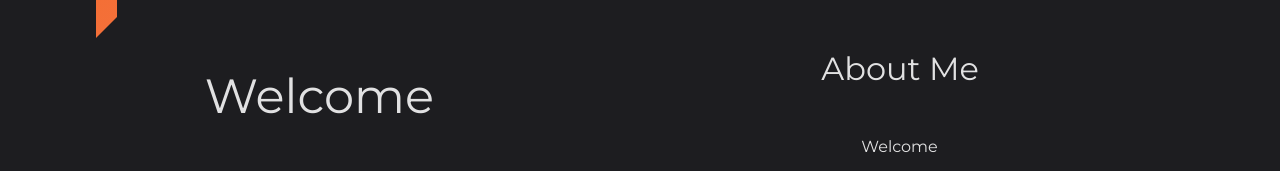
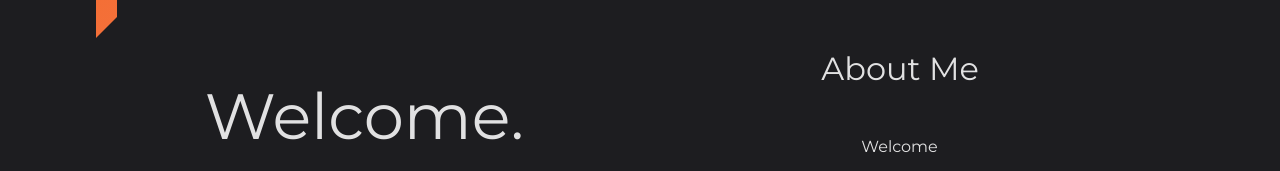
Before and after one commit to nluu175/personal-site, a React (Vite) app: page / in a window 1280 px wide. Shown: the part 342-513 px from the top of the page. Built offline with nearby package versions, Linux system fonts and the light colour scheme.

Commit message:
Update projects data and modify description header

```diff
--- a/src/components/MainContent/DescriptionBox.jsx
+++ b/src/components/MainContent/DescriptionBox.jsx
@@ -33,7 +33,7 @@ const DescriptionBox = ({ currentItem, setCurrentItem }) => {
 
   const h1Style = {
     textAlign: "left",
-    fontSize: "3rem",
+    fontSize: "4rem",
   };
 
   const detailBoxStyle = {
@@ -81,7 +81,7 @@ const DescriptionBox = ({ currentItem, setCurrentItem }) => {
       style={descriptionBoxStyle}
       ref={containerRef}
     >
-      <h1 style={h1Style}>{currentItem.title}</h1>
+      <h1 style={h1Style}>{currentItem.title}.</h1>
       <div style={detailBoxStyle}>
         <SideBorder />
         <p className="description-paragraph" style={paragraphStyle}>
--- a/src/data/data.js
+++ b/src/data/data.js
@@ -31,7 +31,7 @@ export const mainInfo = [
     content:
       "I usually enjoy playing video games when I'm not on my favourite IDE debugging my code. " +
       "Other than that, I do love listening to music (my current favourite artist is ~wave to earth~) and cooking as well. " +
-      "Hit me up if we share the same interest or if you want to hire me (hehe!)",
+      "\nHit me up if we share the same interest or if you want to hire me (hehe!)",
   },
 ];
 
```
